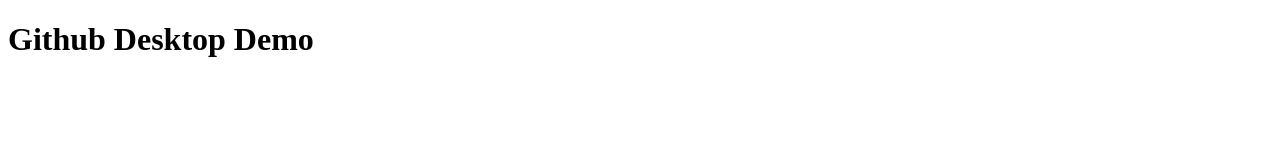
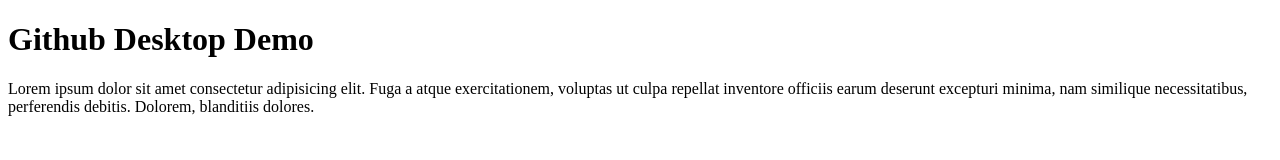
Before and after one commit to Nalawade18/github-desktop-demo, a plain HTML site: page index.html in a window 1280 px wide. Drawn offline with Linux system fonts and the light colour scheme.

Commit message:
Update index.html

```diff
--- a/index.html
+++ b/index.html
@@ -9,5 +9,7 @@
 
     <h1>Github Desktop Demo</h1>
 
+    <p>Lorem ipsum dolor sit amet consectetur adipisicing elit. Fuga a atque exercitationem, voluptas ut culpa repellat inventore officiis earum deserunt excepturi minima, nam similique necessitatibus, perferendis debitis. Dolorem, blanditiis dolores.</p>
+
 </body>
 </html>
```
